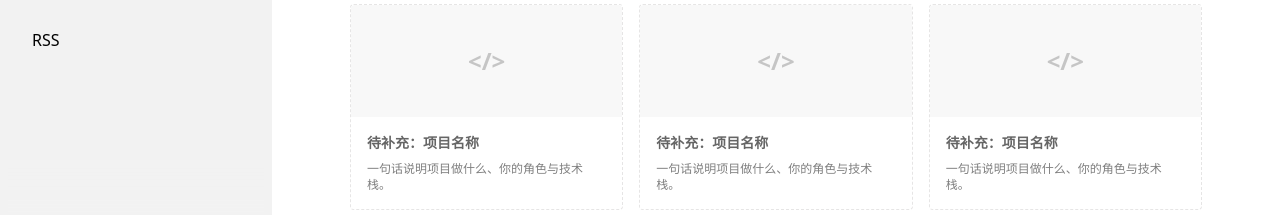
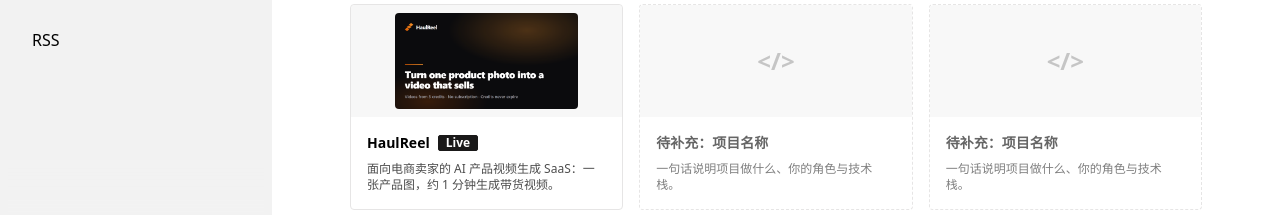
Before and after one commit to shuhui-sh/shuhui-sh.github.io, an Astro site: page / in a window 1280 px wide. Shown: the part 540-755 px from the top of the page. Built offline with nearby package versions, Linux system fonts and the light colour scheme; Astro itself is replaced by a stand-in of ours.

Commit message:
feat: add HaulReel to the projects page and homepage
Replace the first placeholder card with the live HaulReel SaaS project:
one product photo → short product video, credit-based pricing. Uses the
brand OG image as the card visual.

```diff
--- a/src/pages/index.astro
+++ b/src/pages/index.astro
@@ -54,7 +54,27 @@ const fmt = (d: Date) =>
       <a class="link link-hover text-sm opacity-70" href="/projects">查看全部 →</a>
     </div>
     <div class="grid gap-4 md:grid-cols-3">
-      {[1, 2, 3].map(() => (
+      <a
+        href="https://gethaulreel.com"
+        class="group card bg-base-100 border border-base-300 transition-all duration-200 hover:shadow-xl hover:-translate-y-0.5"
+      >
+        <figure class="h-28 overflow-hidden bg-base-200/60 flex items-center justify-center p-2">
+          <img
+            src="/projects/haulreel.png"
+            alt="HaulReel"
+            loading="lazy"
+            class="max-w-full max-h-full object-contain rounded transition-transform duration-300 group-hover:scale-[1.02]"
+          />
+        </figure>
+        <div class="card-body p-4">
+          <h3 class="card-title text-sm group-hover:text-primary transition-colors">
+            HaulReel
+            <span class="badge badge-secondary badge-sm">Live</span>
+          </h3>
+          <p class="text-xs opacity-70">面向电商卖家的 AI 产品视频生成 SaaS：一张产品图，约 1 分钟生成带货视频。</p>
+        </div>
+      </a>
+      {[2, 3].map(() => (
         <div class="card bg-base-100 border border-dashed border-base-300">
           <figure class="h-28 bg-base-200/50 flex items-center justify-center">
             <span class="text-2xl font-black opacity-20">{"</>"}</span>
--- a/src/pages/projects.astro
+++ b/src/pages/projects.astro
@@ -5,12 +5,12 @@ import BaseLayout from "../layouts/BaseLayout.astro";
 // img 放在 public/ 下，例如 /projects/xxx.png；url 填 GitHub 或演示地址
 const projects = [
   {
-    title: "待补充：项目一",
-    desc: "一句话说明这个项目解决什么问题、你负责哪部分、用了什么技术栈。",
-    img: "/placeholder.svg",
-    url: "#",
-    badge: "TODO",
-    tags: ["Android", "逆向"],
+    title: "HaulReel",
+    desc: "面向电商卖家的 AI 产品视频生成 SaaS：上传一张产品图、选模板，约 1 分钟生成 5–10 秒带货视频。按积分付费、无订阅，失败自动退积分。",
+    img: "/projects/haulreel.png",
+    url: "https://gethaulreel.com",
+    badge: "Live",
+    tags: ["SaaS", "AI 视频", "Next.js", "Cloudflare Workers"],
   },
   {
     title: "待补充：项目二",
```
Also changed, not shown: public/projects/haulreel.png (added).
